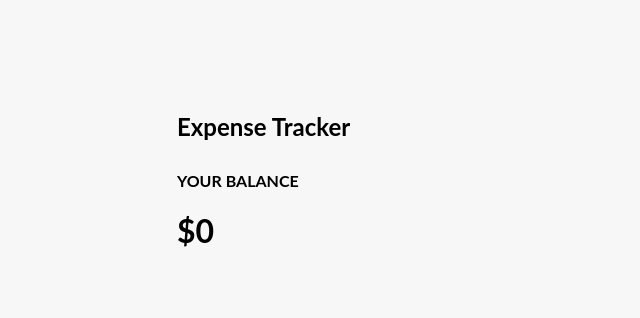
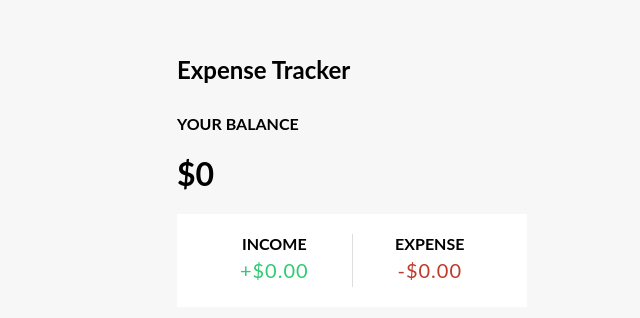
Before and after one commit to HarunSarii/ExpenseTracker-React-Redux, a React (Create React App) app: page / in a window 1280 px wide. Shown: the part 214-532 px from the top of the page, without its empty margins (288-928 px from the left). Built offline with nearby package versions, Linux system fonts and the light colour scheme.

Commit message:
Add IncomeExpenses

```diff
--- a/src/App.css
+++ b/src/App.css
@@ -18,3 +18,35 @@
   margin: 0;
   text-transform: uppercase;
 }
+
+.inc-exp-container {
+  background-color: #fff;
+  box-shadow: var(--box-shadow);
+  padding: 20px;
+  display: flex;
+  justify-content: space-between;
+  margin: 20px 0;
+}
+
+.inc-exp-container > div {
+  flex: 1;
+  text-align: center;
+}
+
+.inc-exp-container > div:first-of-type {
+  border-right: 1px solid #dedede;
+}
+
+.money {
+  font-size: 20px;
+  letter-spacing: 1px;
+  margin: 5px 0;
+}
+
+.money.plus {
+  color: #2ecc71;
+}
+
+.money.minus {
+  color: #c0392b;
+}
--- a/src/App.js
+++ b/src/App.js
@@ -1,6 +1,7 @@
 import './App.css';
 import { Balance } from './components/Balance';
 import { Header } from './components/Header'
+import { IncomeExpenses } from './components/IncomeExpenses';
 
 function App() {
   return (
@@ -8,6 +9,7 @@
       <Header />
       <div className='container'>
         <Balance />
+        <IncomeExpenses />
       </div>
     </div>
   );
--- /dev/null
+++ b/src/components/IncomeExpenses.js
@@ -0,0 +1,16 @@
+import React from 'react'
+
+export const IncomeExpenses = () => {
+    return (
+        <div className="inc-exp-container">
+            <div>
+                <h4>Income</h4>
+                <p id='money-plus' className='money plus' >+$0.00</p>
+            </div>
+            <div>
+                <h4>Expense</h4>
+                <p id='money-minus' className='money minus'>-$0.00</p>
+            </div>
+        </div>
+    )
+}
```
